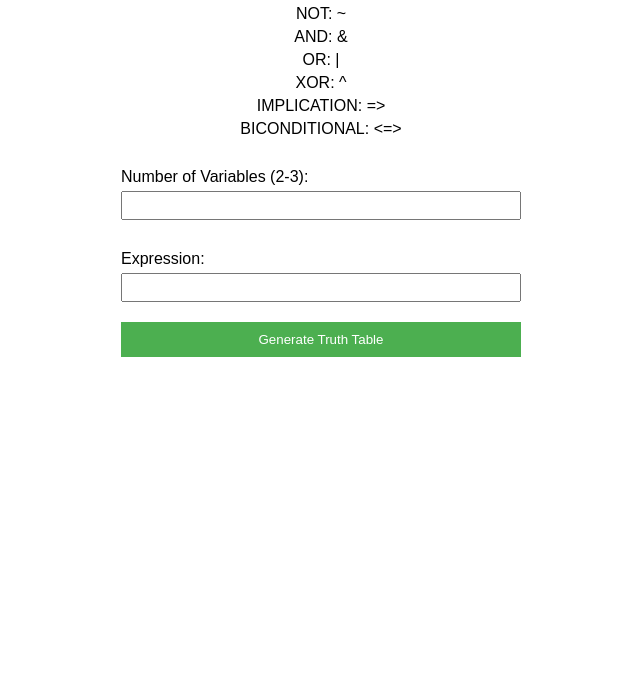
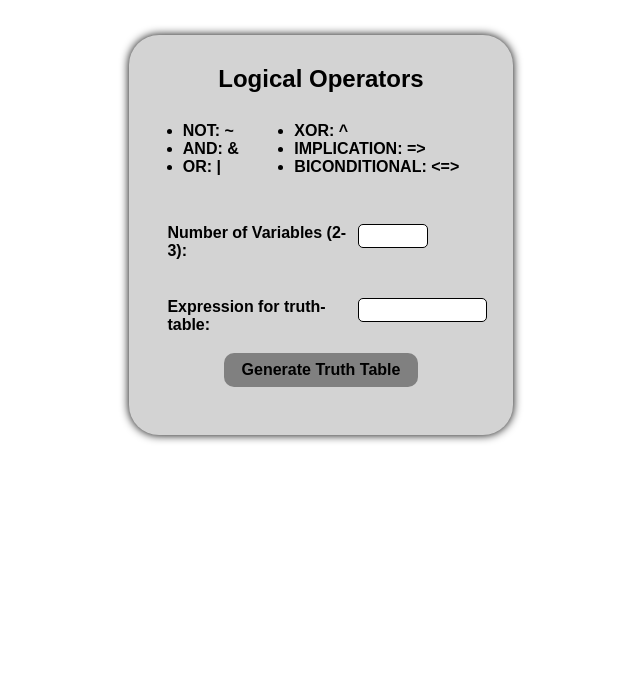
Before and after one commit to MuhammadMuaaz907/Truth-Table-Generator, a plain HTML site: page index.html in a window 1280 px wide. Shown: the part 119-800 px from the top of the page, without its empty margins (319-959 px from the left). Drawn offline with Linux system fonts and the light colour scheme.

Commit message:
Some changes in UI

```diff
--- a/index.html
+++ b/index.html
@@ -1,32 +1,62 @@
 <!DOCTYPE html>
 <html lang="en">
+
 <head>
     <meta charset="UTF-8">
     <meta name="viewport" content="width=device-width, initial-scale=1.0">
     <title>Truth Table Generator</title>
     <link rel="stylesheet" href="style.css">
 </head>
+
 <body>
-    <h1>Truth Table Generator</h1>
-    <div id="operators-info">
+    <main>
+        <div class="main-heading">
+            <p>Truth Table Generator</p>
+        </div>
+        <div class="main-container">
             <h2>Logical Operators</h2>
+            <div class="operators-info">
+                <div class="right">
                     <ul>
                         <li>NOT: ~</li>
                         <li>AND: &</li>
                         <li>OR: |</li>
+                    </ul>
+                </div>
+                <div class="left">
+                    <ul>
                         <li>XOR: ^</li>
                         <li>IMPLICATION: =></li>
-            <li>BICONDITIONAL: <=> </li>
+                        <li>BICONDITIONAL: <=>
+                        </li>
                     </ul>
                 </div>
+            </div>
+            <div class="inputs">
                 <form id="truth-table-form">
+                    <div class="inner-first">
+                        <div class="inner-first-label">
                             <label for="num-variables">Number of Variables (2-3):</label>
+                        </div>
+                        <div class="inner-first-input">
                             <input type="number" id="num-variables" name="num-variables" min="2" max="3" required>
+                        </div>
+                    </div>
                     <div id="variable-inputs"></div>
-        <label for="expression">Expression:</label>
+                    <div class="inner-third">
+                        <div class="inner-third-label">
+                            <label for="expression">Expression for truth-table:</label>
+                        </div>
+                        <div class="inner-third-input">
                             <input type="text" id="expression" name="expression" required>
+                        </div>
+                    </div>
                     <button type="submit">Generate Truth Table</button>
+
                 </form>
+            </div>
+        </div>
+        <div class="table">
             <table id="truth-table">
                 <thead>
                     <tr id="header-row"></tr>
@@ -34,6 +64,10 @@
                 <tbody id="table-body">
                 </tbody>
             </table>
+        </div>
+    </main>
+
     <script src="script.js"></script>
 </body>
+
 </html>
--- a/script.js
+++ b/script.js
@@ -6,7 +6,7 @@ document.getElementById('num-variables').addEventListener('change', function() {
     for (let i = 1; i <= numVariables; i++) {
         const div = document.createElement('div');  // Create a new div for each input
         const label = document.createElement('label');
-        label.textContent = `Variable ${i} Name:`;
+        label.textContent = `Variable ${i}: `;
         const input = document.createElement('input');
         input.type = 'text';
         input.name = `variable${i}`;
--- a/style.css
+++ b/style.css
@@ -1,62 +1,151 @@
-body {
+*{
+    margin: 0;
+    padding: 0;
     font-family: Arial, sans-serif;
-    margin: 20px;
+
 }
 
-h1 {
-    text-align: center;
+main{
+    display: flex;
+    align-items: center;
+    justify-content: center;
+    flex-direction: column;
+    height: 100%;
+    width: 100%;
 }
 
-#operators-info {
-    text-align: center;
-    margin-bottom: 20px;
-    }
-
-#operators-info h2 {
-    margin-bottom: 10px;
+.main-heading{
+    padding: 50px 0px;
 }
 
-#operators-info ul {
-    list-style-type: none;
-    padding: 0;
+.main-heading p{
+    font-size: 46px;
+    font-weight: 600;
+    text-shadow: 1px 4px 8px black;
+    letter-spacing: 2px;
 }
 
-#operators-info ul li {
-    margin-bottom: 5px;
+.main-container{
+    background: lightgrey;
+    width: 30vw;
+    height: 50vh;
+    display: flex;
+    align-items: center;
+    justify-content: space-evenly;
+    flex-direction: column;
+    border-radius: 30px;
+    box-shadow: 0px 0px 10px 0px black;
+
 }
 
-form {
+.main-container h2{
+    padding: 20px 0px;
+}
+
+.operators-info{
+    width: 72%;
+    display: flex;
+    justify-content: space-between;
+    font-weight: bold;
+}
+
+
+
+.inputs{
+    height: 50%;
+    width: 80%;
+    padding: 20px 0px;
+}
+
+form{
+    height: 100%;
+    width: 100%;
+    color: black;
+    font-size: 16px;
     display: flex;
     flex-direction: column;
-    max-width: 400px;
-    margin: 0 auto;
+    align-items: center;
+    justify-content: space-evenly;
+    font-weight: 600;
 }
 
-label {
-    margin: 10px 0 5px;
+.inner-first {
+    display: flex;
+    width: 100%;
+    justify-content: space-between;
 }
 
-input {
-    padding: 5px;
-    margin-bottom: 20px;
+.inner-first-label{
+    width: 62%;
 }
 
-button {
-    padding: 10px;
-    background-color: #4CAF50;
-    color: white;
-    border: none;
-    cursor: pointer;
+.inner-first-input {
+    width: 38%;
 }
 
-button:hover {
-    background-color: #45a049;
+.inner-first-input input{
+    width: 50%;
+}
+
+#variable-inputs{
+    display: flex;
+}
+
+#variable-inputs input{
+    width: 50%
+}
+
+.inner-third{
+    display: flex;
+    justify-content: space-evenly;
+    width: 100%;
+}
+
+.inner-third-label{
+    width: 62%;
+}
+
+.inner-third-input{
+    width: 38%;
+}
+
+.inner-third-input input{
+    width: 100%;
+}
+
+.inputs button{
+    background-color: grey;
+    color: black;
+    padding: 8px 18px;
+    border-radius: 10px ;
+    border: none;
+    font-size: 16px;
+    font-weight: 600;
+}
+
+.inputs button:hover{
+    background-color: transparent;
+    color: black;
+    border: 2px solid grey;
+}
+
+.inputs input{
+    border-radius: 5px;
+    border: 1px solid black;
+    padding: 2px 5px;
+    font-size: 16px;
+}
+
+.table{
+    width: 24%;
+    margin: 40px 0px;
+
 }
 
 table {
     width: 100%;
     border-collapse: collapse;
-    margin-top: 20px;
+
 }
 
 th, td {
```
Lines whose indentation alone changed are shown as unchanged.
